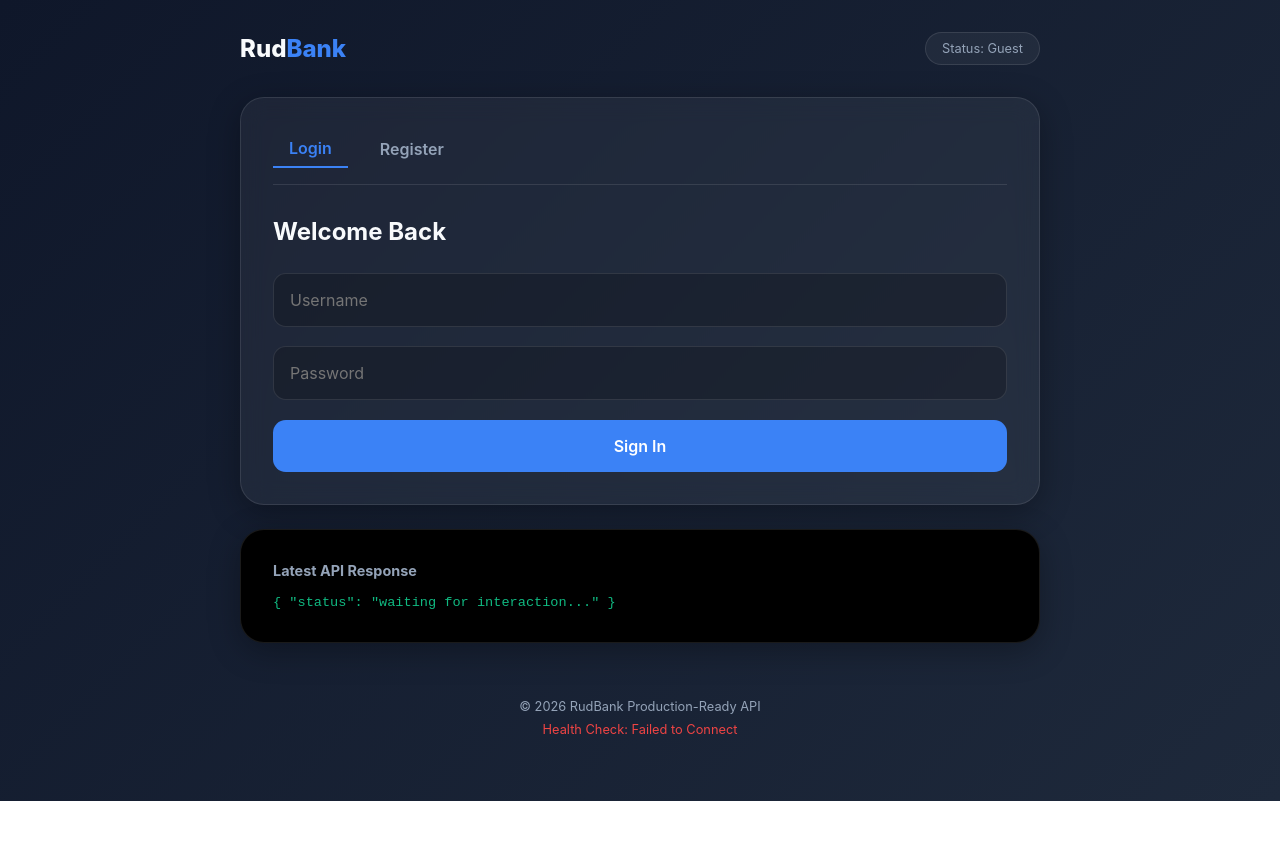
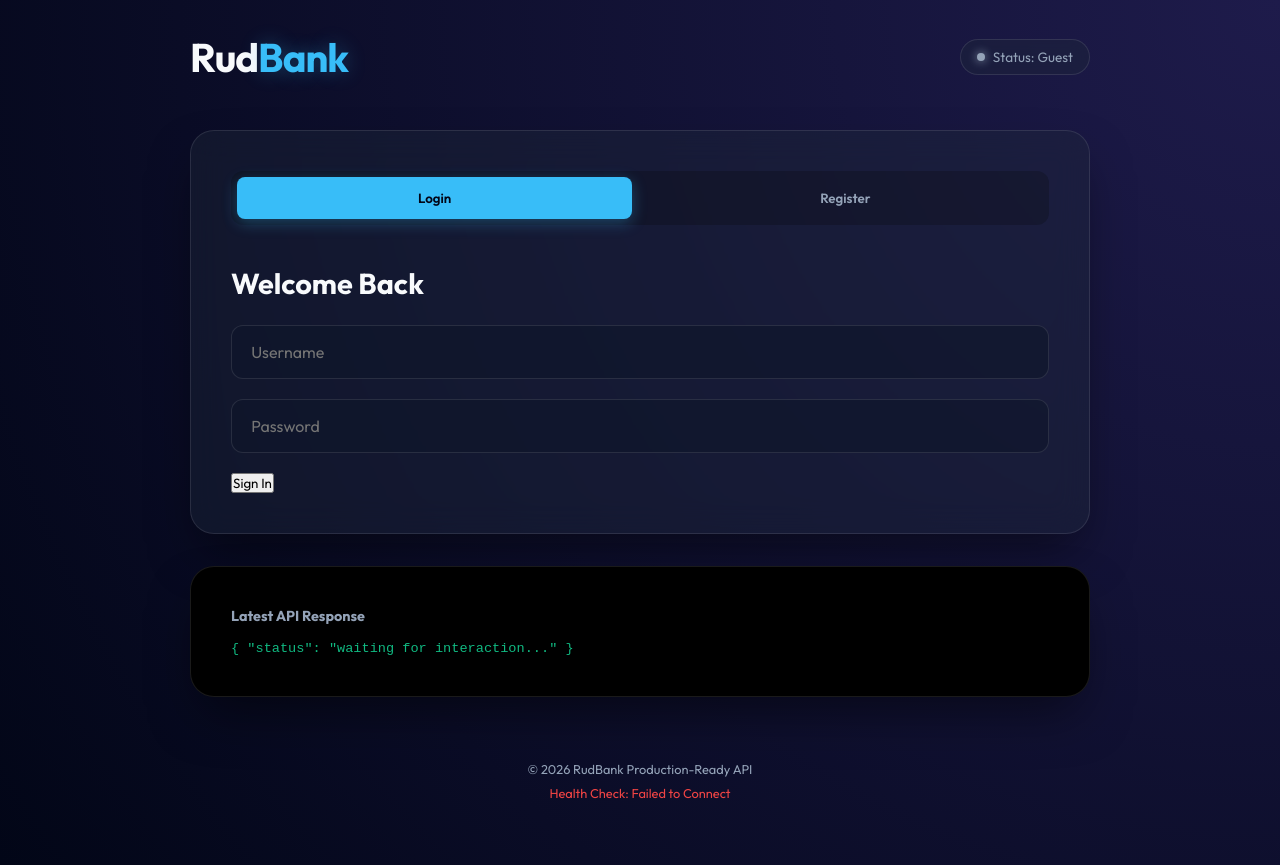
Before and after one commit to Mosinali10/rudbank, a website: page public/index.html in a window 1280 px wide. Before the commit the page ends 801 px from the top, so only its background shows below. Drawn offline with Linux system fonts and the light colour scheme; no server answers.

Commit message:
UI: Upgrade to ultra-premium glassmorphic Dashboard design

```diff
--- a/public/index.html
+++ b/public/index.html
@@ -57,10 +57,15 @@
 
                 <div class="actions">
                     <div class="action-group">
-                        <input type="number" id="transaction-amount" placeholder="Amount (₹)">
+                        <h4>Quick Transaction</h4>
+                        <input type="number" id="transaction-amount" placeholder="Enter Amount (₹)">
                         <div class="btn-group">
-                            <button onclick="performTransaction('credit')" class="btn-success">Credit</button>
-                            <button onclick="performTransaction('debit')" class="btn-danger">Debit</button>
+                            <button onclick="performTransaction('credit')" class="btn-success">
+                                <span>+</span> Credit
+                            </button>
+                            <button onclick="performTransaction('debit')" class="btn-danger">
+                                <span>-</span> Debit
+                            </button>
                         </div>
                     </div>
                 </div>
--- a/public/style.css
+++ b/public/style.css
@@ -1,155 +1,183 @@
+@import url('https://fonts.googleapis.com/css2?family=Outfit:wght@300;400;600;700&display=swap');
+
 :root {
-    --primary: #3b82f6;
+    --bg-dark: #020617;
+    --card-bg: rgba(30, 41, 59, 0.4);
+    --primary: #38bdf8;
+    --primary-glow: rgba(56, 189, 248, 0.3);
+    --secondary: #818cf8;
     --success: #10b981;
     --danger: #ef4444;
-    --bg-gradient: linear-gradient(135deg, #0f172a 0%, #1e293b 100%);
-    --glass: rgba(255, 255, 255, 0.05);
+    --text-main: #f8fafc;
+    --text-dim: #94a3b8;
     --glass-border: rgba(255, 255, 255, 0.1);
-    --text: #f8fafc;
-    --text-dim: #94a3b8;
 }
 
 * {
     margin: 0;
     padding: 0;
     box-sizing: border-box;
-    font-family: 'Inter', system-ui, -apple-system, sans-serif;
+    font-family: 'Outfit', sans-serif;
 }
 
 body {
-    background: var(--bg-gradient);
-    color: var(--text);
+    background: radial-gradient(circle at top right, #1e1b4b, #020617);
     min-height: 100vh;
+    color: var(--text-main);
     display: flex;
     justify-content: center;
     padding: 2rem 1rem;
+    overflow-x: hidden;
 }
 
 .container {
     width: 100%;
-    max-width: 800px;
+    max-width: 900px;
+    animation: fadeIn 0.8s ease-out;
+}
+
+@keyframes fadeIn {
+    from {
+        opacity: 0;
+        transform: translateY(20px);
+    }
+
+    to {
+        opacity: 1;
+        transform: translateY(0);
+    }
 }
 
 header {
     display: flex;
     justify-content: space-between;
     align-items: center;
-    margin-bottom: 2rem;
+    margin-bottom: 3rem;
 }
 
 .logo {
-    font-size: 1.5rem;
-    font-weight: 800;
+    font-size: 2.5rem;
+    font-weight: 700;
+    letter-spacing: -1px;
 }
 
 .logo span {
     color: var(--primary);
+    text-shadow: 0 0 20px var(--primary-glow);
 }
 
 .status-badge {
-    background: var(--glass);
     padding: 0.5rem 1rem;
-    border-radius: 2rem;
-    font-size: 0.8rem;
+    background: var(--card-bg);
     border: 1px solid var(--glass-border);
+    border-radius: 20px;
+    font-size: 0.85rem;
+    backdrop-filter: blur(10px);
+    display: flex;
+    align-items: center;
+    gap: 0.5rem;
+}
+
+.status-badge::before {
+    content: '';
+    width: 8px;
+    height: 8px;
+    border-radius: 50%;
+    background: currentColor;
+    box-shadow: 0 0 10px currentColor;
+}
+
+.glass {
+    background: var(--card-bg);
+    backdrop-filter: blur(16px);
+    border: 1px solid var(--glass-border);
+    border-radius: 24px;
+    box-shadow: 0 25px 50px -12px rgba(0, 0, 0, 0.5);
 }
 
 .card {
-    background: var(--glass);
-    backdrop-filter: blur(12px);
-    border: 1px solid var(--glass-border);
-    border-radius: 1.5rem;
-    padding: 2rem;
-    margin-bottom: 1.5rem;
-    box-shadow: 0 8px 32px rgba(0, 0, 0, 0.3);
+    padding: 2.5rem;
+    margin-bottom: 2rem;
+    transition: transform 0.3s ease;
 }
 
+/* Tabs */
 .tabs {
     display: flex;
     gap: 1rem;
-    margin-bottom: 2rem;
-    border-bottom: 1px solid var(--glass-border);
-    padding-bottom: 1rem;
+    margin-bottom: 2.5rem;
+    background: rgba(0, 0, 0, 0.2);
+    padding: 0.4rem;
+    border-radius: 12px;
 }
 
 .tab {
-    background: none;
+    flex: 1;
+    padding: 0.8rem;
     border: none;
+    background: transparent;
     color: var(--text-dim);
+    font-weight: 600;
     cursor: pointer;
-    font-size: 1rem;
-    font-weight: 600;
-    transition: all 0.3s;
-    padding: 0.5rem 1rem;
+    border-radius: 8px;
+    transition: all 0.3s cubic-bezier(0.4, 0, 0.2, 1);
 }
 
 .tab.active {
-    color: var(--primary);
-    border-bottom: 2px solid var(--primary);
+    background: var(--primary);
+    color: var(--bg-dark);
+    box-shadow: 0 4px 15px var(--primary-glow);
 }
 
-.auth-form {
-    display: flex;
-    flex-direction: column;
-    gap: 1.2rem;
-}
-
-h2 {
-    margin-bottom: 0.5rem;
-    font-size: 1.5rem;
+/* Forms */
+.auth-form h2 {
+    margin-bottom: 1.5rem;
+    font-size: 1.8rem;
 }
 
 input {
-    background: rgba(0, 0, 0, 0.2);
+    width: 100%;
+    padding: 1rem 1.2rem;
+    background: rgba(15, 23, 42, 0.6);
     border: 1px solid var(--glass-border);
-    padding: 1rem;
-    border-radius: 0.8rem;
+    border-radius: 12px;
     color: white;
+    margin-bottom: 1.2rem;
     font-size: 1rem;
+    transition: all 0.3s;
 }
 
 input:focus {
-    outline: 2px solid var(--primary);
-    background: rgba(0, 0, 0, 0.4);
+    outline: none;
+    border-color: var(--primary);
+    box-shadow: 0 0 0 4px var(--primary-glow);
 }
 
-button {
-    cursor: pointer;
-    font-weight: 600;
-    transition: all 0.3s;
+.hidden {
+    display: none !important;
 }
 
-.btn-primary {
-    background: var(--primary);
-    color: white;
-    border: none;
-    padding: 1rem;
-    border-radius: 0.8rem;
-    font-size: 1rem;
-}
-
-.btn-primary:hover {
-    transform: translateY(-2px);
-    box-shadow: 0 4px 12px rgba(59, 130, 246, 0.4);
-}
-
+/* Dashboard UI */
 .profile-header {
     display: flex;
     justify-content: space-between;
-    align-items: center;
+    align-items: flex-start;
     margin-bottom: 2rem;
 }
 
-.btn-outline {
-    background: none;
-    border: 1px solid var(--danger);
-    color: var(--danger);
-    padding: 0.5rem 1rem;
-    border-radius: 0.5rem;
+.user-info h2 {
+    font-size: 2.2rem;
+    background: linear-gradient(to right, #fff, #94a3b8);
+    -webkit-background-clip: text;
+    -webkit-text-fill-color: transparent;
+}
+
+.user-info p {
+    color: var(--text-dim);
+    margin-top: 0.2rem;
 }
 
 .balance-card {
-    background: rgba(59, 130, 246, 0.1);
     border: 1px solid var(--primary);
     padding: 2rem;
     border-radius: 1rem;
```
